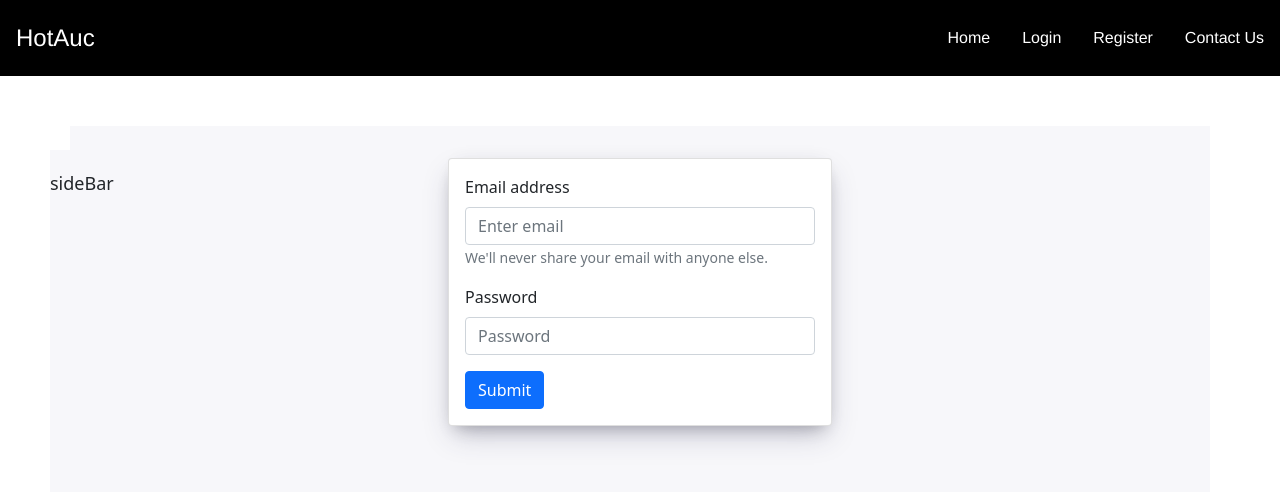
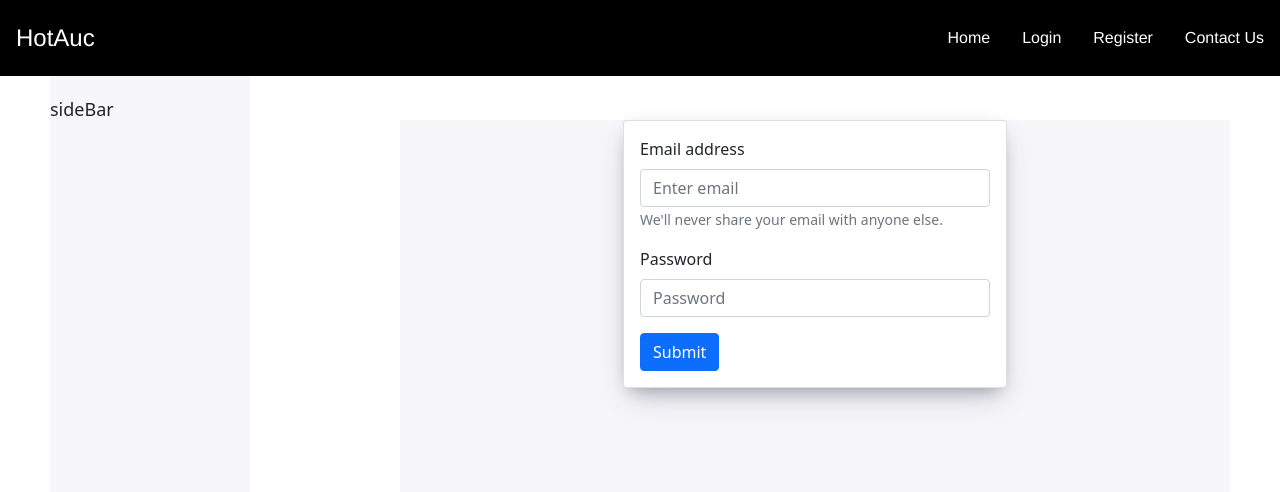
Before and after one commit to hlutony-me/HotAuc, a React (Create React App) app in the folder client/: page /api/auth/login in a window 1280 px wide. Shown: the top 492 px of the page. Built offline with nearby package versions, Linux system fonts and the light colour scheme.

Commit message:
styling bars

```diff
--- a/client/src/App.css
+++ b/client/src/App.css
@@ -3,7 +3,7 @@ body {
 }
 
 .sidebar {
-  margin-top: 150px;
+	margin-top: 76px;
 	margin-right: 100px;
 	height: 100%;
 	width: 200px;
@@ -24,10 +24,10 @@ body {
   margin-top: 50px;
 }*/
 
-.container {
-  margin-left: 450px;
+.right-container {
+	margin-left: 400px;
 	background-color: #f7f7fa;
 	width: auto;
-  margin-top: 50px;
+	margin-top: 120px;
 	margin-right: 50px;
 }
--- a/client/src/App.js
+++ b/client/src/App.js
@@ -1,41 +1,47 @@
-import React, { Fragment } from "react";
-import { BrowserRouter as Router, Route, Routes } from "react-router-dom";
-import "./App.css";
-import Navbar from "./components/Navbar";
-import Items from "./components/item-component/Items";
-import Register from "./components/auth-component/Register";
-import Login from "./components/auth-component/Login";
-import Sidebar from "./components/Sidebar";
-import "bootstrap/dist/css/bootstrap.min.css";
+import React, { Fragment } from "react"
+import { BrowserRouter as Router, Route, Routes } from "react-router-dom"
+import "./App.css"
+import Navbar from "./components/Navbar"
+import Items from "./components/item-component/Items"
+import Register from "./components/auth-component/Register"
+import Login from "./components/auth-component/Login"
+import Sidebar from "./components/Sidebar"
+import "bootstrap/dist/css/bootstrap.min.css"
 import { UserContext } from "./components/auth-component/UserContext"
-import { render } from "react-dom";
+import { render } from "react-dom"
 
 class App extends React.Component {
-constructor(){
-  super();
+	constructor() {
+		super()
 		this.state = {
 			user: {},
 			token: "",
 			setUserContext: (key, value) => {
-      this.setState({ [key]: value });
-    },
-  };
-
+				this.setState({ [key]: value })
+			}
+		}
 	}
 
-  render(){
-    return(
+	render() {
+		return (
 			<>
 				<UserContext.Provider value={this.state}>
 					<Router>
 						<Fragment>
 							<Navbar />
-            <Sidebar />
+							<Sidebar className="sidebar" />
 
-            <section className="container py-3" style={{ minHeight: '900px' }}>
+							<section
+								className="right-container"
+								style={{ minHeight: "900px" }}
+							>
 								<Routes>
 									<Route exact path="/" element={<Items />} />
-              <Route exact path="/api/auth/register" element={<Register />} />
+									<Route
+										exact
+										path="/api/auth/register"
+										element={<Register />}
+									/>
 									<Route exact path="/api/auth/login" element={<Login />} />
 								</Routes>
 							</section>
@@ -43,8 +49,8 @@ constructor(){
 					</Router>
 				</UserContext.Provider>
 			</>
-  );
+		)
 	}
 }
 
-export default App;
+export default App
--- a/client/src/components/Navbar.css
+++ b/client/src/components/Navbar.css
@@ -30,3 +30,11 @@ main {
 	text-decoration: none;
 	color: white;
 }
+
+.navbar-container {
+	position: fixed;
+	z-index: 1;
+	top: 0;
+	overflow-x: hidden;
+	width: 100%;
+}
--- a/client/src/components/Navbar.js
+++ b/client/src/components/Navbar.js
@@ -1,54 +1,71 @@
-import React from "react";
-import { Link } from "react-router-dom";
-import "./Navbar.css";
-import { useContext } from 'react';
-import { UserContext } from "./auth-component/UserContext";
-import { useNavigate } from "react-router-dom";
+import React from "react"
+import { Link } from "react-router-dom"
+import "./Navbar.css"
+import { useContext } from "react"
+import { UserContext } from "./auth-component/UserContext"
+import { useNavigate } from "react-router-dom"
 
 const NavBar = () => {
-  const value = useContext(UserContext);
-  if(value.user["email"]){
-return(
+	const value = useContext(UserContext)
+	if (value.user["email"]) {
+		return (
 			<header className="navbar">
-    <Link to="/" className="navbar__title navbar__item">HotAuc</Link>
-    <Link to="/" className="navbar__item">Home</Link>
-    <div to="" className="navbar__item">Hello, {value.user["email"]} </div>
-    <Link to="/" className="navbar__item">Contact Us</Link>
-    <Link to="/" className="navbar__item" onClick="Logout">Logout</Link>
+				<Link to="/" className="navbar__title navbar__item">
+					HotAuc
+				</Link>
+				<Link to="/" className="navbar__item">
+					Home
+				</Link>
+				<div to="" className="navbar__item">
+					Hello, {value.user["email"]}{" "}
+				</div>
+				<Link to="/" className="navbar__item">
+					Contact Us
+				</Link>
+				<Link to="/" className="navbar__item" onClick="Logout">
+					Logout
+				</Link>
 			</header>
-);
+		)
+	} else {
+		return (
+			<header className="navbar">
+				<Link to="/" className="navbar__title navbar__item">
+					HotAuc
+				</Link>
+				<Link to="/" className="navbar__item">
+					Home
+				</Link>
+				<Link to="/api/auth/login" className="navbar__item">
+					Login
+				</Link>
+				<Link to="/api/auth/register" className="navbar__item">
+					Register
+				</Link>
+				<Link to="/" className="navbar__item">
+					Contact Us
+				</Link>
+			</header>
+		)
 	}
-  else{
-    return(
-      <header className="navbar">
-        <Link to="/" className="navbar__title navbar__item">HotAuc</Link>
-        <Link to="/" className="navbar__item">Home</Link>
-        <Link to="/api/auth/login" className="navbar__item">Login</Link>
-        <Link to="/api/auth/register" className="navbar__item">Register</Link>
-        <Link to="/" className="navbar__item">Contact Us</Link>
-      </header>
-    );
 }
 
-
-};
-
-const Logout = ()=>{
-  const navigate = useNavigate();
-  const appContext = useContext(UserContext);
+const Logout = () => {
+	const navigate = useNavigate()
+	const appContext = useContext(UserContext)
 	appContext.setUserContext({
-    user:{},
-    token:""
-  });
-  navigate("/");
+		user: {},
+		token: ""
+	})
+	navigate("/")
 }
 
 function Navbar1() {
 	return (
-    <div>
-      <NavBar/>
+		<div className="navbar-container">
+			<NavBar />
 		</div>
-  );
+	)
 }
 
-export default Navbar1;
+export default Navbar1
--- a/client/src/components/auth-component/Login.js
+++ b/client/src/components/auth-component/Login.js
@@ -1,75 +1,81 @@
-import React,{useContext,useState}  from "react"
+import React, { useContext, useState } from "react"
 import { FormGroup, Navbar } from "react-bootstrap"
 import "./Login.css"
 import { UserContext } from "./UserContext"
-import { SERVER_URL,LOGIN_INFO_EMPTY_ERROR } from "../../ConstantValue"
+import { SERVER_URL, LOGIN_INFO_EMPTY_ERROR } from "../../ConstantValue"
 import { Form, Button } from "react-bootstrap"
 import App from "../../App"
-import { useNavigate } from "react-router-dom";
+import { useNavigate } from "react-router-dom"
 
 function Login(props) {
-	const appContext = useContext(UserContext);
-	const navigate = useNavigate();
+	const appContext = useContext(UserContext)
+	const navigate = useNavigate()
 	const [loginUserState, setLoginUserState] = useState({
-		email:"",
-		password:"",
-	});
+		email: "",
+		password: ""
+	})
 	const [loginUserErrorState, setLoginUserErrorState] = useState({
-		emailError:true,
-		passwordError:true,
-		loginErrorMsg:"",
-	});
+		emailError: true,
+		passwordError: true,
+		loginErrorMsg: ""
+	})
 
-	function emailOnChangeHandler(e){
-		setLoginUserState({...loginUserState, email:e.target.value});
-		setLoginUserErrorState({...loginUserErrorState, emailError:false});
+	function emailOnChangeHandler(e) {
+		setLoginUserState({ ...loginUserState, email: e.target.value })
+		setLoginUserErrorState({ ...loginUserErrorState, emailError: false })
 	}
-	function passwordOnChangeHandler(e){
-		setLoginUserState({...loginUserState, password:e.target.value});
-		setLoginUserErrorState({...loginUserErrorState, passwordError:false});
+	function passwordOnChangeHandler(e) {
+		setLoginUserState({ ...loginUserState, password: e.target.value })
+		setLoginUserErrorState({ ...loginUserErrorState, passwordError: false })
 	}
 
-	async function login(event){
-		const loginUrl = `${SERVER_URL}auth/login`;
-		loginUserState.email.trim().length ==0 &&
-		setLoginUserErrorState({...loginUserErrorState, emailError:true});
-		loginUserState.password.trim().length ==0 &&
-		setLoginUserErrorState({...loginUserErrorState, passwordError:true});
-		if(loginUserErrorState.emailError||loginUserErrorState.passwordError){
-			setLoginUserErrorState({...loginUserErrorState, loginErrorMsg:LOGIN_INFO_EMPTY_ERROR});
+	async function login(event) {
+		const loginUrl = `${SERVER_URL}auth/login`
+		loginUserState.email.trim().length == 0 &&
+			setLoginUserErrorState({ ...loginUserErrorState, emailError: true })
+		loginUserState.password.trim().length == 0 &&
+			setLoginUserErrorState({ ...loginUserErrorState, passwordError: true })
+		if (loginUserErrorState.emailError || loginUserErrorState.passwordError) {
+			setLoginUserErrorState({
+				...loginUserErrorState,
+				loginErrorMsg: LOGIN_INFO_EMPTY_ERROR
+			})
+		} else {
+			const response = await fetch(loginUrl, {
+				method: "POST",
+				headers: { "Content-Type": "application/json" },
+				body: JSON.stringify(loginUserState)
+			})
 
-		}
-		else{
-
-			const response = await fetch(loginUrl,{
-				method:"POST",
-				headers:{"Content-Type":"application/json"},
-				body:JSON.stringify(loginUserState),
-			});
-
-			if(response.status == 400){
-				const {errors} = await response.json();
-				setLoginUserErrorState({...loginUserErrorState, loginErrorMsg:errors[0]["msg"]});
+			if (response.status == 400) {
+				const { errors } = await response.json()
+				setLoginUserErrorState({
+					...loginUserErrorState,
+					loginErrorMsg: errors[0]["msg"]
+				})
 				console.log(errors[0]["msg"])
 			}
-			if(response.status === 200){
-				const data = await response.json();
-				appContext.setUserContext("user",data.user);
-				appContext.setUserContext("token",data.token);
-				navigate('/');
-
+			if (response.status === 200) {
+				const data = await response.json()
+				appContext.setUserContext("user", data.user)
+				appContext.setUserContext("token", data.token)
+				navigate("/")
 			}
 		}
 	}
 
 	return (
 		<>
-
 			<div className="card mx-auto">
 				<Form className="m-3">
 					<Form.Group className="mb-3" controlId="formBasicEmail">
 						<Form.Label>Email address</Form.Label>
-    <Form.Control type="email" placeholder="Enter email" value={loginUserState.email} onChange={emailOnChangeHandler}/>
+						<Form.Control
+							type="email"
+							placeholder="Enter email"
+							value={loginUserState.email}
+							onChange={emailOnChangeHandler}
+						/>
 						<Form.Text className="text-muted">
 							We'll never share your email with anyone else.
 						</Form.Text>
@@ -77,7 +83,12 @@ function Login(props) {
 
 					<Form.Group className="mb-3" controlId="formBasicPassword">
 						<Form.Label>Password</Form.Label>
-    <Form.Control type="password" placeholder="Password" value={loginUserState.password} onChange={passwordOnChangeHandler}/>
+						<Form.Control
+							type="password"
+							placeholder="Password"
+							value={loginUserState.password}
+							onChange={passwordOnChangeHandler}
+						/>
 					</Form.Group>
 					<Form.Group className="d-flex">
 						<Button variant="primary" type="button" onClick={login}>
@@ -87,12 +98,10 @@ function Login(props) {
 							{loginUserErrorState.loginErrorMsg}
 						</Form.Text>
 					</Form.Group>
-
 				</Form>
 			</div>
 		</>
-
-	);
+	)
 }
 
 export default Login
```
Lines whose indentation alone changed are shown as unchanged.
